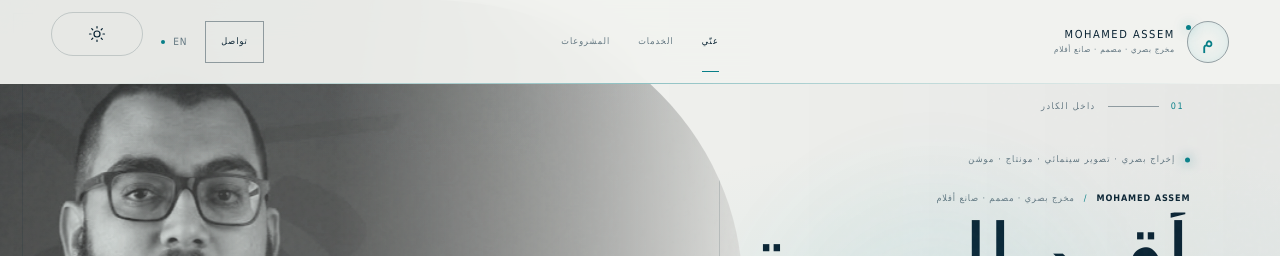
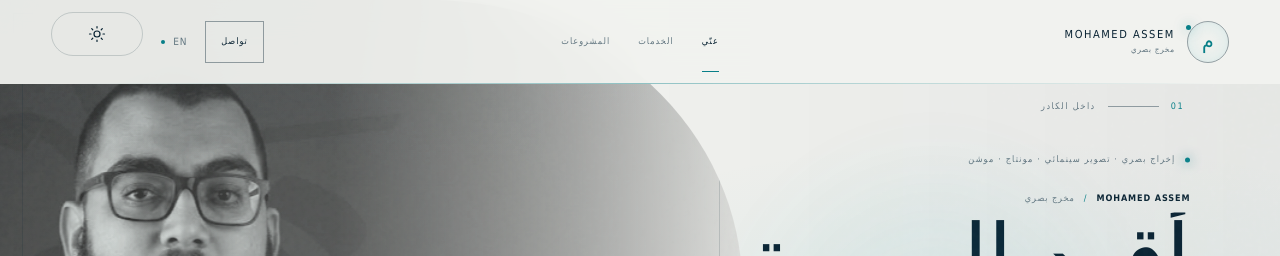
Before and after one commit to Abdo1629/assem-portfolio-web, a Next.js app: page / in a window 1280 px wide. Shown: the top 256 px of the page. Built offline with nearby package versions, Linux system fonts and the light colour scheme.

Commit message:
Position Mohamed Assem as Visual Director Arabic

```diff
--- a/locales/ar.ts
+++ b/locales/ar.ts
@@ -98,7 +98,7 @@ export const ar: LocaleContent = {
     heroFrameLabel: "المخرج البصري",
     heroFootnote: "من الفكرة إلى النسخة النهائية",
     homeAria: "العودة إلى الصفحة الرئيسية لمحمد عاصم",
-    brandRole: "مخرج بصري · مصمم · صانع أفلام",
+    brandRole: "مخرج بصري",
     switchToLight: "التبديل إلى الوضع الفاتح",
     switchToDark: "التبديل إلى الوضع الداكن",
     yearsExperience: "سنوات خبرة",
```
